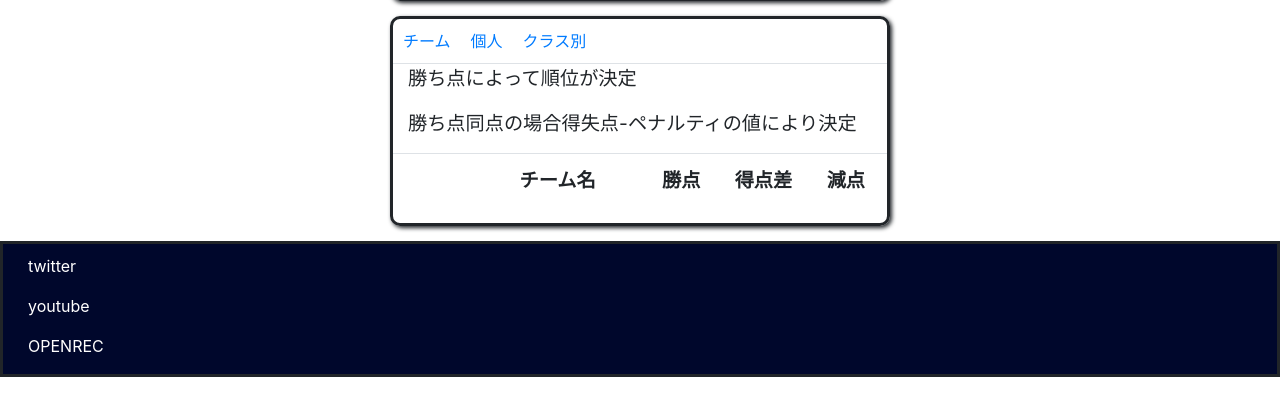
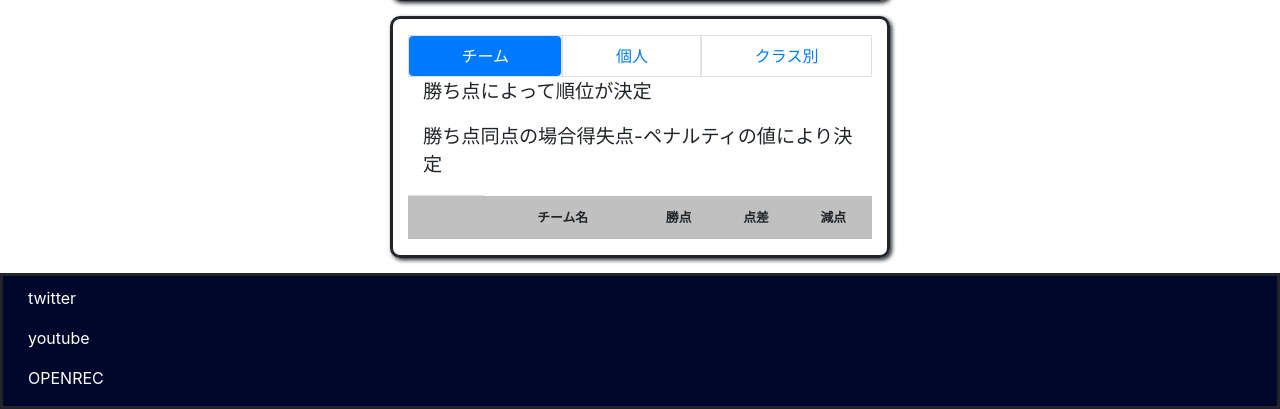
Before and after one commit to NamelessOgya/Losleague2, a Django app: page / in a window 1280 px wide. Shown: the part 771-1180 px from the top of the page. Before the commit the page ends 1148 px from the top, so only its background shows below. Run offline with Django 3.2, Linux system fonts and the light colour scheme; data that the repository does not hold is empty; parts of the project's set-up code (start-up, migrations or seed data) failed here and were passed over; some libraries are stand-ins or nearby versions.

Commit message:
add table pills and color

```diff
--- a/templates/home.html
+++ b/templates/home.html
@@ -54,30 +54,31 @@
 
     <div class = "container-fluid ">
     <div class="box">
+        <div class = "container-fluid" style = "margin-top:1rem;">
 <!--       <div class="mx-auto">-->
-            <ul class="nav nav-tabs">
-                <li class="active tabbutton "><a data-toggle="tab" href="#home">チーム</a></li>
-                <li class="tabbutton"><a data-toggle="tab" href="#menu1">個人</a></li>
-                <li class="tabbutton"><a data-toggle="tab" href="#menu2">クラス別</a></li>
+            <ul class="nav nav-pills nav-fill" id = "myTab" role = "tablist">
+                <li class="active nav-item border"><a class = "nav-link active" href="#home" data-toggle = "pill">チーム</a></li>
+                <li class="nav-item border"><a class = "nav-link" href="#menu1" data-toggle = "pill">個人</a></li>
+                <li class="nav-item border"><a class = "nav-link" href="#menu2" data-toggle = "pill">クラス別</a></li>
 
             </ul>
 
 <!--             チーム成績-->
                 <div class="tab-content result">
-                  <div id="home" class="tab-pane fade show active">
+                  <div id="home" class="tab-pane fade show active" role = "tabpanel">
                       <div class = "container">
                      <p>勝ち点によって順位が決定</p>
                       <p>勝ち点同点の場合得失点-ペナルティの値により決定</p>
                       </div>
                      <table class = "table">
-                         <thread class = "active">
+                         <tr class = "active" bgcolor="#C0C0C0" style = "border:0;">
                              <th></th>
-                             <th colspan="2" class = "text-center align-middle">チーム名</th>
+                             <th colspan="2" class = "text-center align-middle" style="border:0;font-size:0.8rem;">チーム名</th>
 
-                             <th class = "text-center align-middle">勝点</th>
-                             <th class = "text-center align-middle">得点差</th>
-                             <th class = "text-center align-middle">減点</th>
-                         </thread>
+                             <th class = "text-center align-middle" style="border:0;font-size:0.8rem;">勝点</th>
+                             <th class = "text-center align-middle" style="border:0;font-size:0.8rem;">点差</th>
+                             <th class = "text-center align-middle" style="border:0;font-size:0.8rem;">減点</th>
+                         </tr>
 
                      {% for key, value in dic1.items %}
                             <tr>
@@ -107,18 +108,18 @@
                   </div>
 
 <!--                個人成績上位者-->
-                    <div id="menu1" class="tab-pane fade">
+                    <div id="menu1" class="tab-pane fade" role = "tabpanel">
                         <div class = "container">
                         <p>勝利数トップ10のみ表示</p>
                         </div>
-                        <a style="color:red;"></a>
+                        <a style=""></a>
                         <table class="table">
-                                 <tr>
+                                 <tr bgcolor=#C0C0C0>
                                      <th></th>
-                                     <th class = "text-center align-middle">名前</th>
-                                     <th class = "text-center align-middle">所属</th>
-                                     <th class = "text-center align-middle">勝利数</th>
-                                     <th class = "text-center align-middle">敗北数</th>
+                                     <th class = "text-center align-middle" style="font-size:0.8rem;">名前</th>
+                                     <th class = "text-center align-middle" style="font-size:0.8rem;">所属</th>
+                                     <th class = "text-center align-middle" style="font-size:0.8rem;">win</th>
+                                     <th class = "text-center align-middle" style="font-size:0.8rem;">lose</th>
                                  </tr>
 
                              {% for key, value in dic2.items %}
@@ -148,14 +149,14 @@
                          </table>
                     </div>
 <!--                クラス別勝利数-->
-                     <div id="menu2" class="tab-pane fade">
+                     <div id="menu2" class="tab-pane fade" role = "tabpanel">
 
                         <p style="color:red;"></p>
                             <table class="table">
-                                         <tr>
-                                             <th colspan="2" class = "text-center align-middle">クラス</th>
-                                             <th class = "text-center align-middle">勝率</th>
-                                             <th class = "text-center align-middle">使用数</th>
+                                         <tr bgcolor="#C0C0C0">
+                                             <th colspan="2" class = "text-center align-middle" style="font-size:0.8rem;">クラス</th>
+                                             <th class = "text-center align-middle" style="font-size:0.8rem;">勝率</th>
+                                             <th class = "text-center align-middle" style="font-size:0.8rem;">使用数</th>
                                          </tr>
 
                                      {% for key, value in dic3.items %}
@@ -177,7 +178,9 @@
                              </table>
                      </div>
                 </div>
+        </div>
 <!--       </div>-->
+
 </div>
 </div>
 <!--            コンテンツ一単位-->
```
